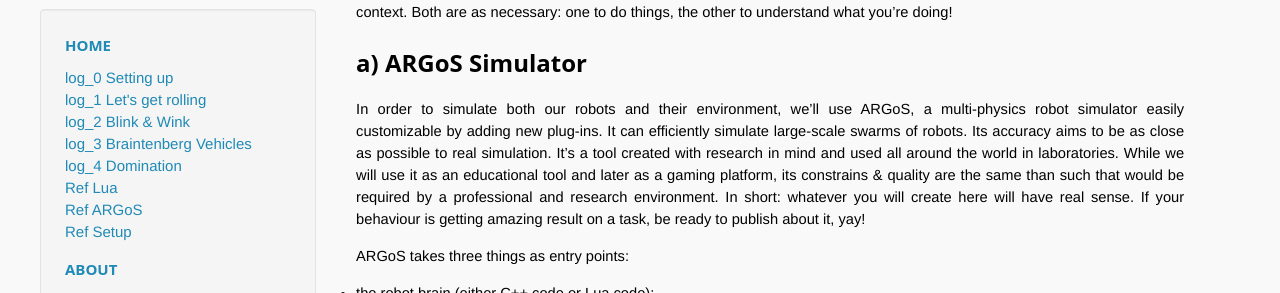
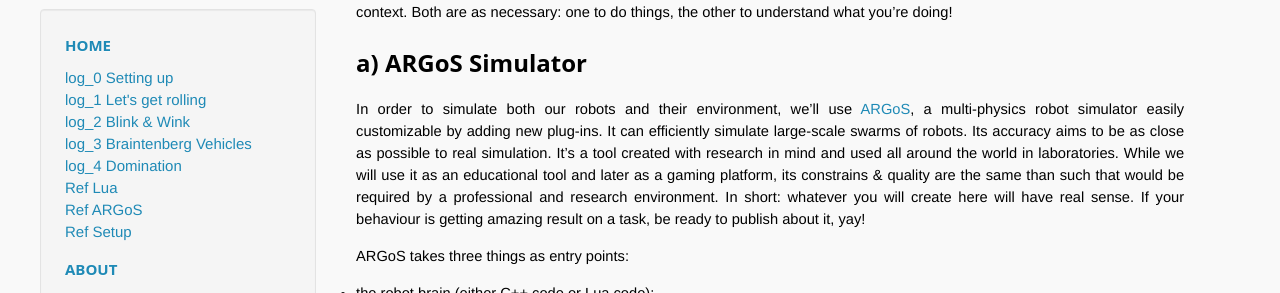
Before and after one commit to OpenTechSchool-Brussels/AI-for-robots-and-swarms, a Jekyll site: the page built from Setting-up.markdown, in a window 1280 px wide. Shown: the part 201-494 px from the top of the page. Built offline with Jekyll 4.4.1, drawn with Linux system fonts in a browser that asks for light colours; Markdown is read by kramdown in place of the engine named in the settings; some of the changed lines change nothing that is shown.

Commit message:
Update Setting-up.markdown

```diff
--- a/Setting-up.markdown
+++ b/Setting-up.markdown
@@ -7,7 +7,7 @@
 So, before creating [robots discarding collected intel and driving into walls](http://bash.org/?240849), let's setup all the necessary tools and get a bit of context. Both are as necessary: one to do things, the other to understand what you're doing!
 
 ##a) ARGoS Simulator
-In order to simulate both our robots and their environment, we'll use ARGoS, a multi-physics robot simulator easily customizable by adding new plug-ins. It can efficiently simulate large-scale swarms of robots. Its accuracy aims to be as close as possible to real simulation. It's a tool created with research in mind and used all around the world in laboratories. While we will use it as an educational tool and later as a gaming platform, its constrains & quality are the same than such that would be required by a professional and research environment. In short: whatever you will create here will have real sense. If your behaviour is getting amazing result on a task, be ready to publish about it, yay!
+In order to simulate both our robots and their environment, we'll use [ARGoS](http://www.argos-sim.info/), a multi-physics robot simulator easily customizable by adding new plug-ins. It can efficiently simulate large-scale swarms of robots. Its accuracy aims to be as close as possible to real simulation. It's a tool created with research in mind and used all around the world in laboratories. While we will use it as an educational tool and later as a gaming platform, its constrains & quality are the same than such that would be required by a professional and research environment. In short: whatever you will create here will have real sense. If your behaviour is getting amazing result on a task, be ready to publish about it, yay!
 
 ARGoS takes three things as entry points:
 
```
